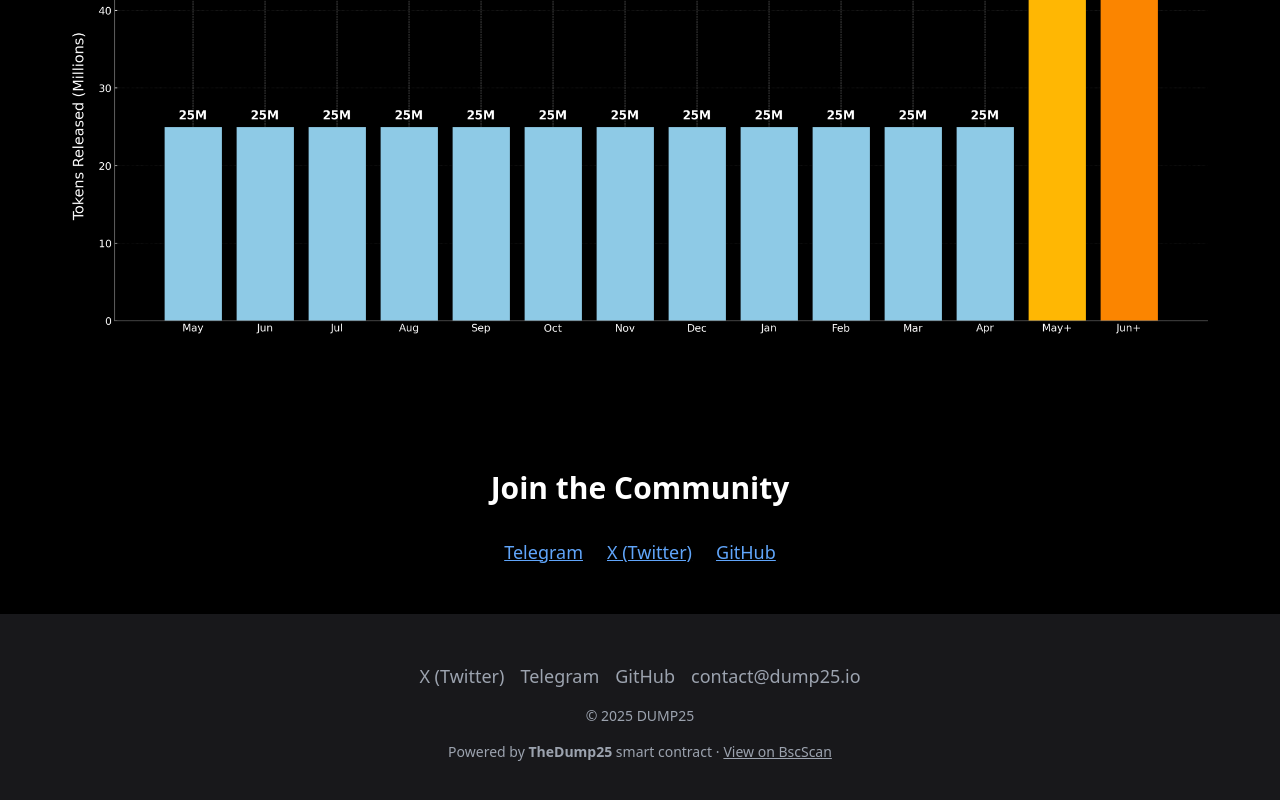
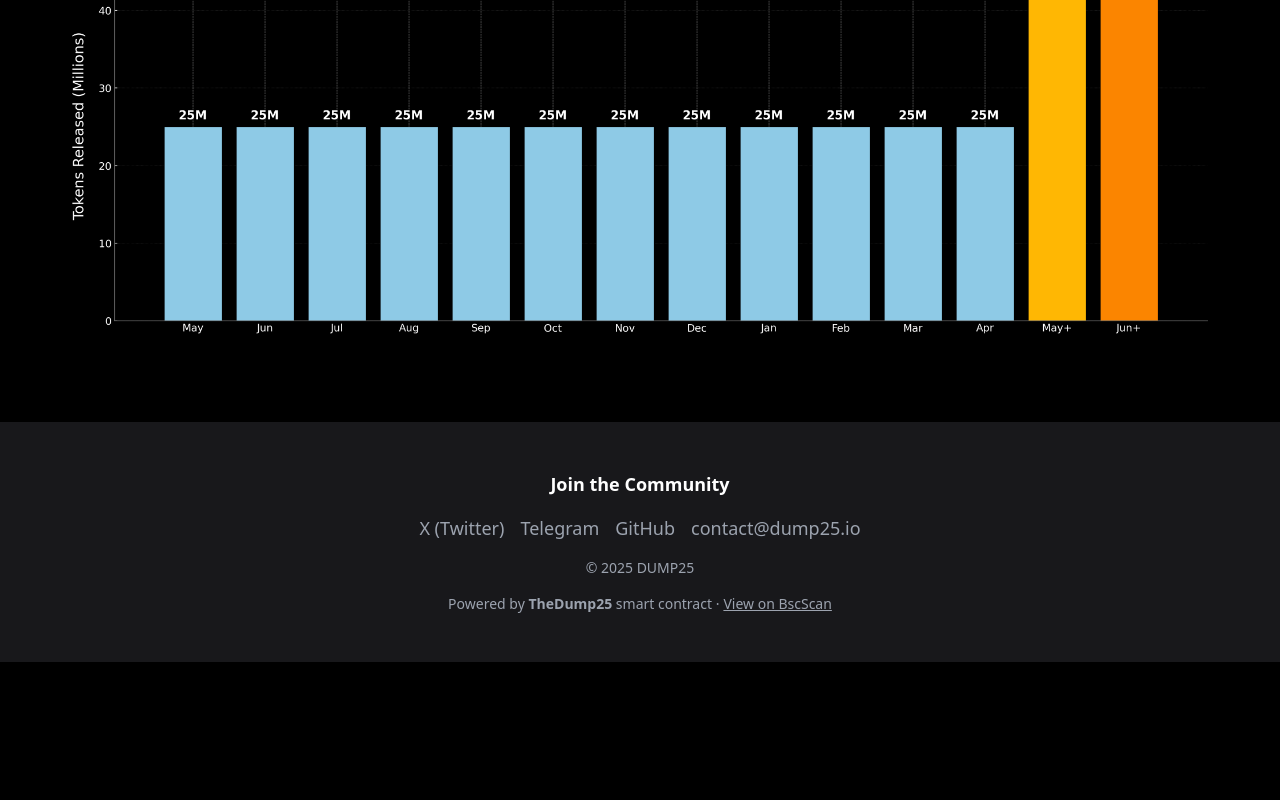
Before and after one commit to PAKmeme/dump25.io-site, a Next.js app: page / in a window 1280 px wide. Shown: the part 4066-4866 px from the top of the page. After the commit the page ends 4728 px from the top, so only its background shows below. Built offline with nearby package versions, Linux system fonts and the light colour scheme.

Commit message:
Update page.tsx

```diff
--- a/app/page.tsx
+++ b/app/page.tsx
@@ -121,39 +121,11 @@ export default function Home() {
         </div>
       </section>
 
-      <section className="bg-black text-white py-12 px-4 md:px-16">
-  <h2 className="text-2xl md:text-3xl font-bold text-center mb-8">Join the Community</h2>
-  <div className="flex flex-col md:flex-row justify-center items-center gap-6 text-lg text-center">
-    <a
-      href="https://t.me/+kdThjHWnV-JjZDY8"
-      target="_blank"
-      rel="noopener noreferrer"
-      className="text-blue-400 hover:text-white underline transition"
-    >
-      Telegram
-    </a>
-    <a
-      href="https://x.com/TheDump25"
-      target="_blank"
-      rel="noopener noreferrer"
-      className="text-blue-400 hover:text-white underline transition"
-    >
-      X (Twitter)
-    </a>
-    <a
-      href="https://github.com/PAKmeme"
-      target="_blank"
-      rel="noopener noreferrer"
-      className="text-blue-400 hover:text-white underline transition"
-    >
-      GitHub
-    </a>
-  </div>
-</section>
-
       {/* Footer */}
       <footer id="footer" className="py-12 bg-zinc-900 text-center text-gray-400 text-sm space-y-4">
-       <div className="flex flex-wrap justify-center gap-4 text-lg">
+       <h2 className="text-lg font-semibold text-white">Join the Community</h2>
+
+        <div className="flex flex-wrap justify-center gap-4 text-lg">
           <a href="https://x.com/Dump25_io" className="hover:text-white">X (Twitter)</a>
           <a href="https://t.me/+kdThjHWnV-JjZDY8" className="hover:text-white">Telegram</a>
           <a href="https://github.com/PAKmeme" className="hover:text-white">GitHub</a>
```
